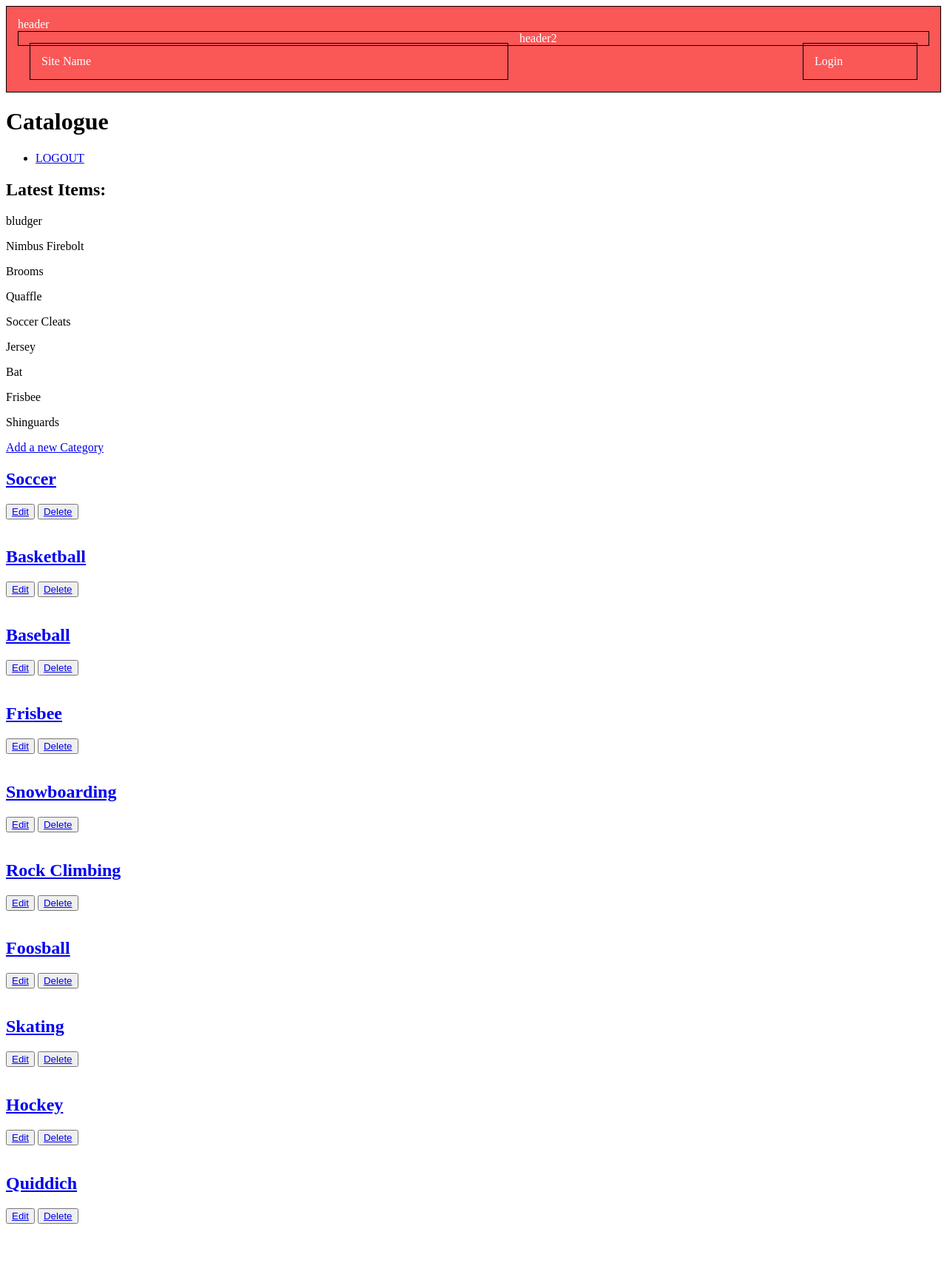
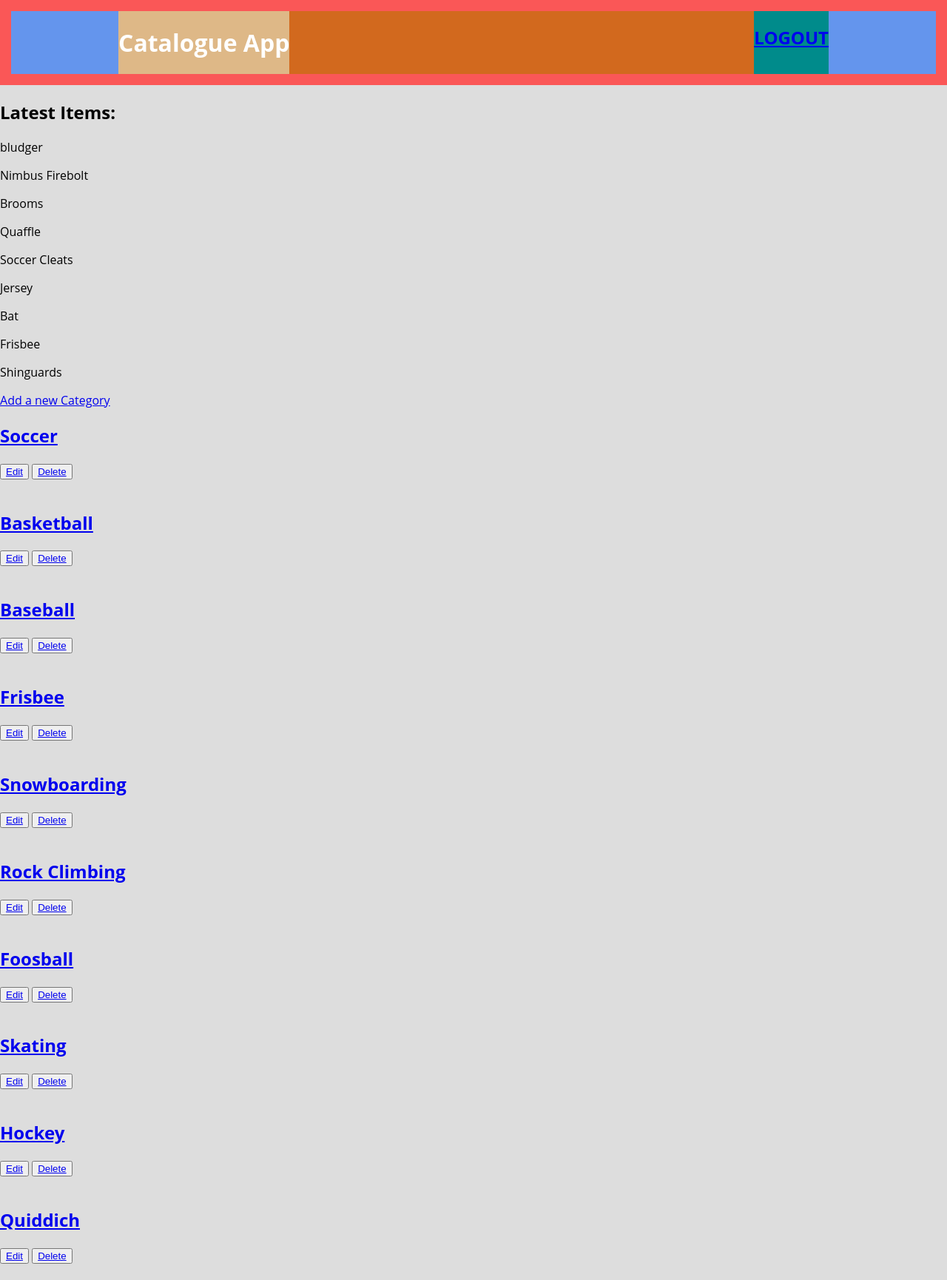
Before and after one commit to moe-elsadig/FSND-P2, a Flask app: page /categories/ in a window 1280 px wide. Shown: the whole page at 74% size. Before the commit the page ends 1654 px from the top, so only its background shows below. Run offline with Flask 2, Linux system fonts and the light colour scheme; a user stored in the database is signed in; data comes from the database, SQL or seed files in the repository; parts of the project's set-up code (start-up, migrations or seed data) failed here and were passed over.

Commit message:
Refactor Header style

```diff
--- a/vagrant/static/styles.css
+++ b/vagrant/static/styles.css
@@ -1,29 +1,38 @@
-.design-border{
-    border: 1px solid black ;
+.space-between {
+  justify-content: space-between;
 }
-.login-btn{
-    padding: none;
-    float: right;
-    max-width: 10%;
-}
-.site-name {
-    float: left;
-    max-width: 50%;
+
+.logo {
+    width: 200px;
+    height:35px;
+    display: inline-block;
+    margin: 10px 0px
 }
 .header-content {
-    margin: 15px;
-    padding: 15px;
+    margin-left: auto;
+    margin-right: auto;
     width: 960px;
 }
 .flex-container {
     display: flex;
 }
 
+.vertical-centerer {
+    height: 100%;
+    flex-direction: column;
+    justify-content: center;
+  }
+
 header {
-    font-weight: 400;
+    font-weight: 100;
     color: #ffffff;
     background: #fa5757;
     height: 85px;
     padding: 15px;
-    max-width: 1300px;
 }
+body {
+  font-family: 'Open Sans', sans-serif;
+  margin: 0;
+  padding: 0;
+  background: #ddd;
+}
--- a/vagrant/templates/catalogue.html
+++ b/vagrant/templates/catalogue.html
@@ -1,37 +1,34 @@
 <!DOCTYPE html>
 <html lang="en">
-
   <head>
       <!-- Link this file to the styles.css file in the static folder -->
       <link rel=stylesheet type=text/css href="{{url_for('static',filename='styles.css') }}">
     </head>
-
   <body>
-
-
-
-    <header class="design-border">
-      header
-      <div class="design-border">
-        header2
-        <div class="design-border site-name header-content">
-          Site Name
-        </div>
-        <div class="design-border login-btn header-content">
-          Login
+    <header>
+      <div class="flex-container vertical-centerer" style="background: cornflowerblue">
+        <div  class="flex-container space-between header-content" style="background: chocolate">
+          <div style="background: burlywood">
+            <span>
+                <h1>Catalogue App</h1>
+            </span>
+          </div>
+          <div style="background: darkcyan">
+            <!-- Check if a user is logged in and show the correct button -->
+            {% if log_in_stat == None %}
+              <h2><a href={{url_for('showLogin')}} >LOGIN</a></h2>
+            {% else %}
+              <h2><a href={{url_for('gdisconnect')}} >LOGOUT</a></h2>
+            {% endif %}
+          </div>
         </div>
       </div>
     </header>
 
-    <h1>Catalogue</h1>
-    <ul>
-        <!-- Check if a user is logged in and show the correct button -->
-        {% if log_in_stat == None %}
-          <li><a href={{url_for('showLogin')}} >LOGIN</a></li>
-        {% else %}
-          <li><a href={{url_for('gdisconnect')}} >LOGOUT</a></li>
-        {% endif %}
-    </ul>
+    <div class="notification-bar">
+
+    </div>
+
 
     {% with messages = get_flashed_messages() %}
       {% if messages %}
```
